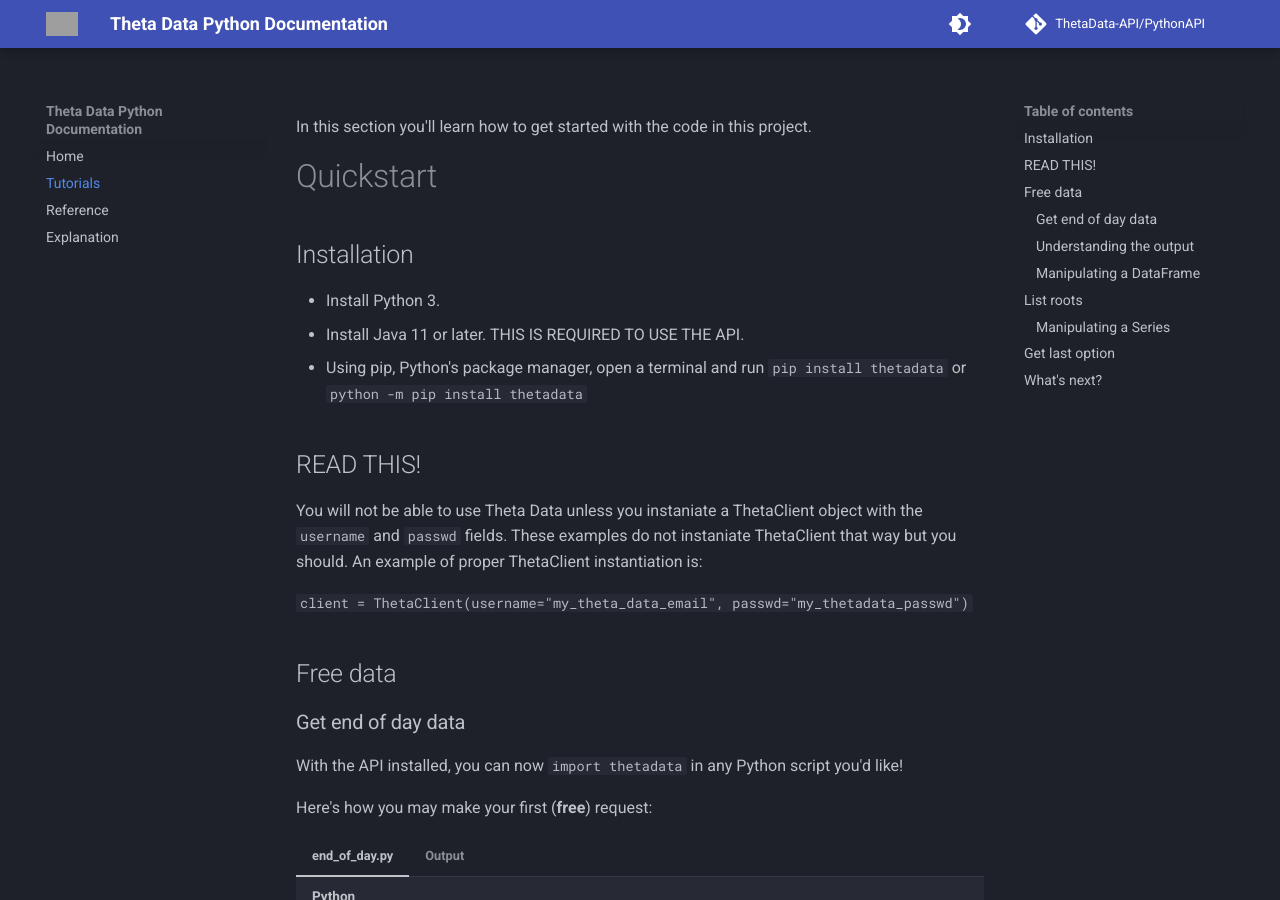
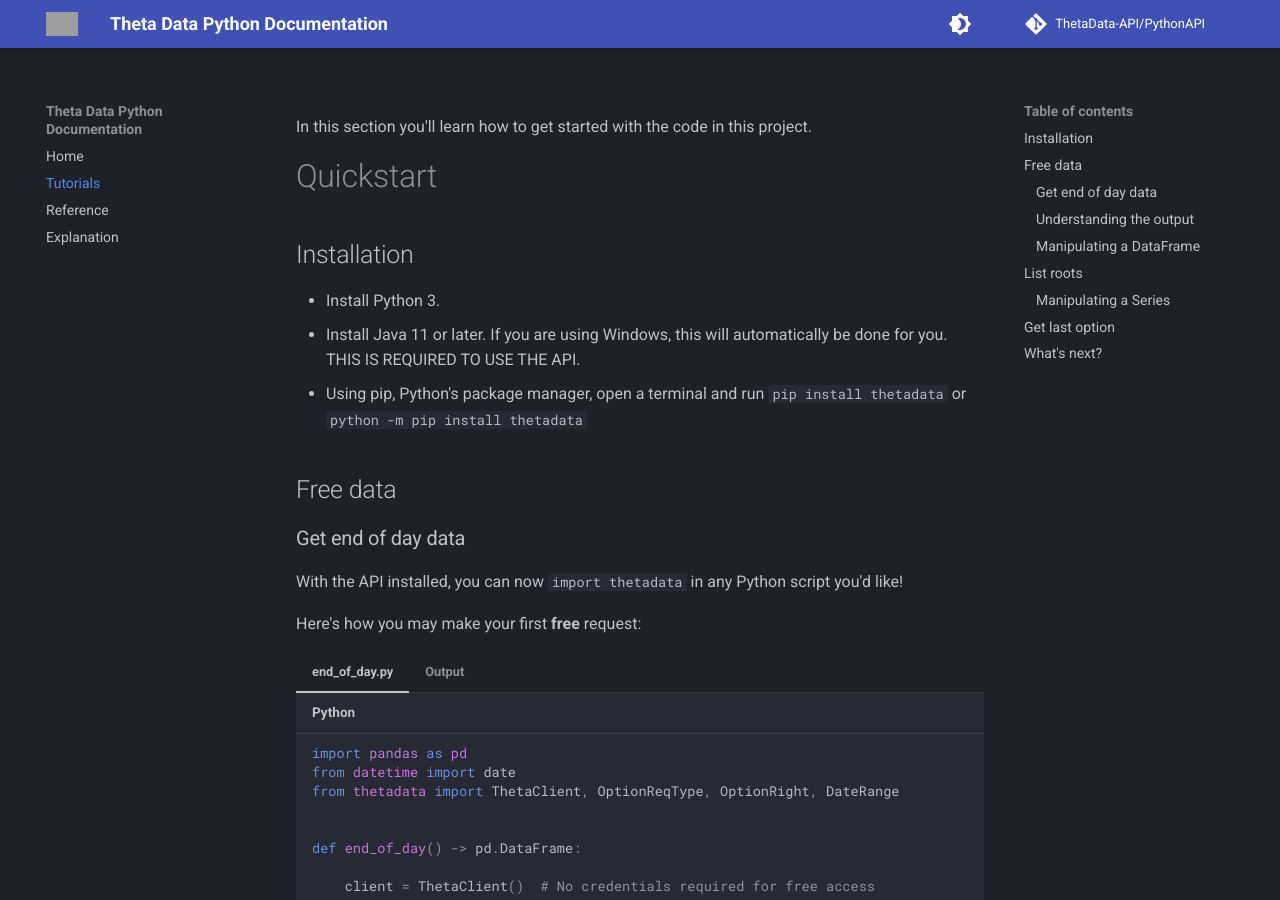
Before and after one commit to ThetaData-API/thetadata-python, an MkDocs documentation site: the page built from docs/tutorials.md, in a window 1280 px wide and 900 px high. Built offline with MkDocs 1.6.1 and Material for MkDocs 9.7.7, drawn with Linux system fonts in a browser that asks for light colours; comment, search, counter and statistics services are not loaded; some of the changed text lies outside the part shown; grey boxes are pictures that could not be loaded.

Commit message:
Update tutorials.md

````diff
--- a/docs/tutorials.md
+++ b/docs/tutorials.md
@@ -5,17 +5,11 @@
 ## Installation
 
 - Install Python 3.
-- Install Java 11 or later. THIS IS REQUIRED TO USE THE API.
+- Install Java 11 or later. If you are using Windows, this will automatically be done for you. THIS IS REQUIRED TO USE THE API.
 - Using pip, Python's package manager, open a terminal and run
 `pip install thetadata`
 or
 `python -m pip install thetadata`
-
-## READ THIS!
-
-You will not be able to use Theta Data unless you instaniate a ThetaClient object with the `username` and `passwd` fields. These examples do not instaniate ThetaClient that way but you should. An example of proper ThetaClient instantiation is:
-
-```client = ThetaClient(username="my_theta_data_email", passwd="my_thetadata_passwd")```
 
 ## Free data
 
@@ -24,7 +18,7 @@
 With the API installed, you can now
 `import thetadata` in any Python script you'd like!
 
-Here's how you may make your first (**free**) request:
+Here's how you may make your first **free** request:
 
 === "end_of_day.py"
 
@@ -144,8 +138,6 @@
 
 Now let's try a low-latency request for the most recent option data available:
 
-Note that *as of now*, live data requests will only work during trading hours!
-
 === "get_last.py"
 
     ```python
````
Also changed, not shown: other parts of docs/tutorials.md (+1 -1 lines).
